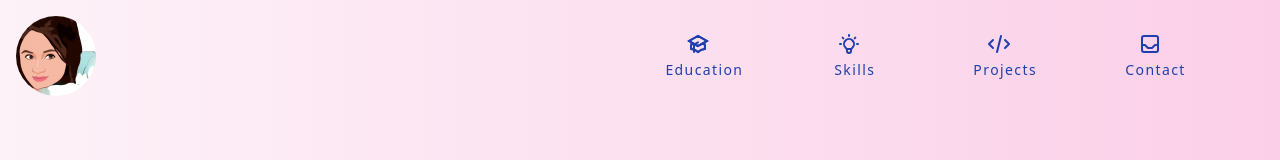
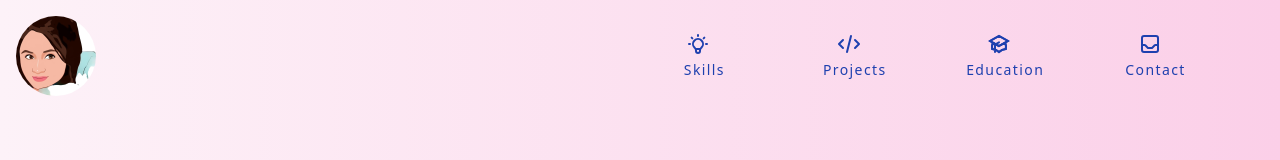
Before and after one commit to PoojaMgr/Portfolio, a Next.js app: page / in a window 1280 px wide. Shown: the top 160 px of the page. Built offline with nearby package versions, Linux system fonts and the light colour scheme.

Commit message:
Update Header.js

```diff
--- a/components/Header/Header.js
+++ b/components/Header/Header.js
@@ -9,9 +9,9 @@ function Header() {
         <header className="flex absolute w-full items-center justify-between p-4 pr-5 z-10">
          <Image  className="object-contain rounded-full" src={Face} alt="profilePic"/>
             <div className="flex flex-grow justify-evenly max-w-2xl">
-                <Link to="education" smooth spy={true} activeClass={{backgroundColor: "black"}} duration={1000} ><HeaderItem title="Education" Icon={AcademicCapIcon}/></Link>
                 <Link to="skills" smooth duration={1000}><HeaderItem title="Skills" Icon={LightBulbIcon}/></Link>
                 <Link to="projects" smooth duration={1000}><HeaderItem title="Projects" Icon={CodeIcon}/></Link>
+                <Link to="education" smooth spy={true} activeClass={{backgroundColor: "black"}} duration={1000} ><HeaderItem title="Education" Icon={AcademicCapIcon}/></Link>
                 <Link to="contact" smooth duration={1000}><HeaderItem title="Contact" Icon={InboxIcon}/></Link>
             </div>
         </header>
```
